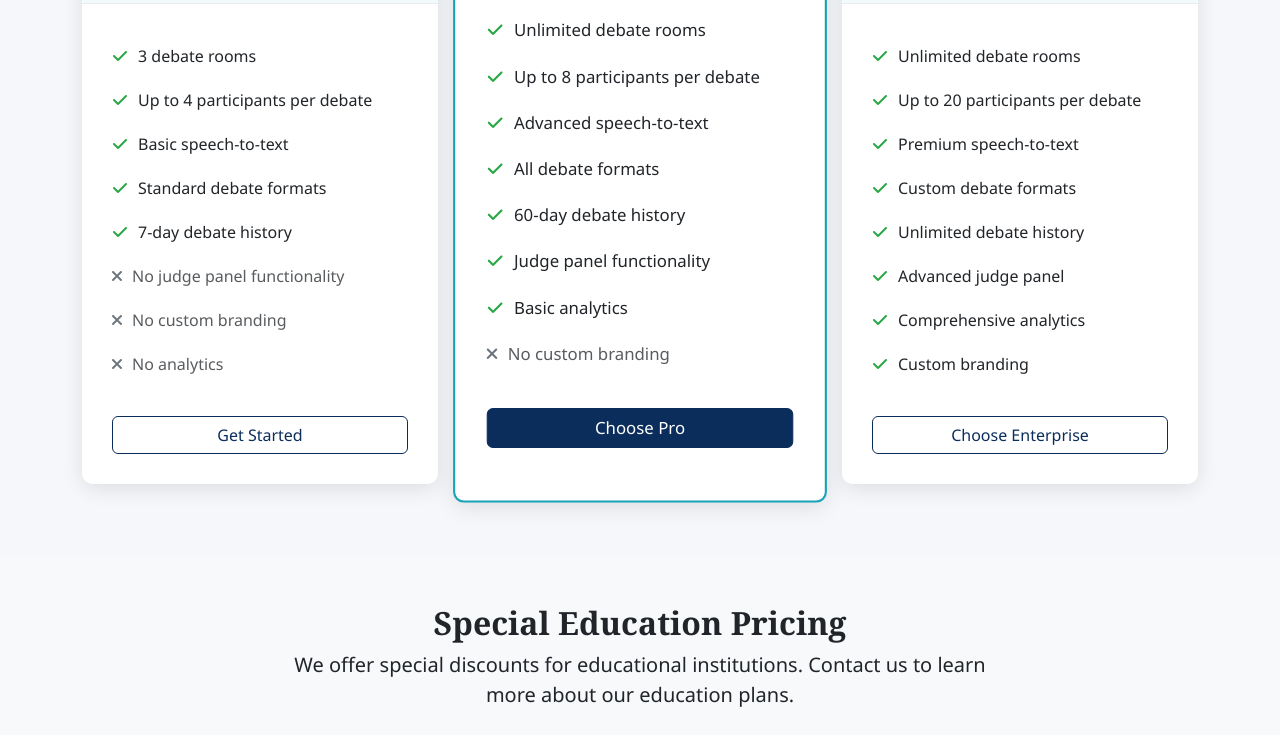
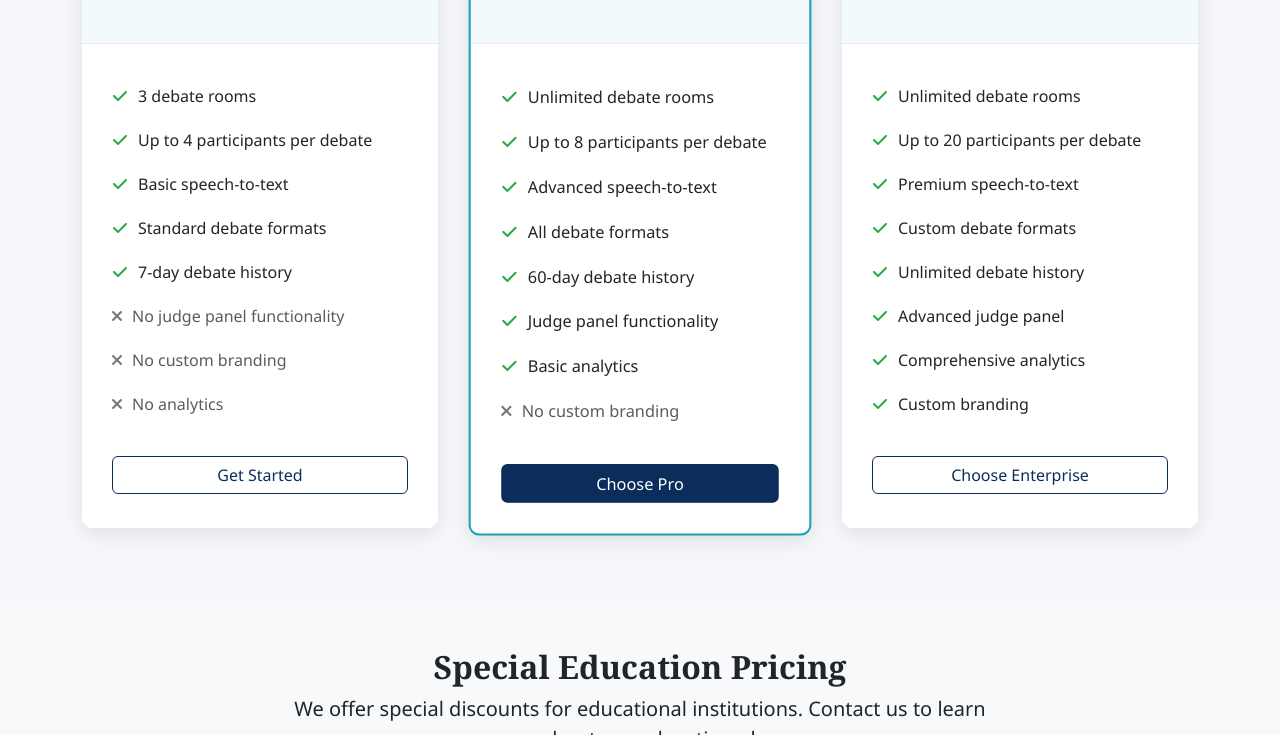
Before and after one commit to jennieIN404/diel, a website: page public/pricing.html in a window 1280 px wide. Shown: the part 744-1479 px from the top of the page. Drawn offline with nearby package versions, Linux system fonts and the light colour scheme.

Commit message:
Fix pricing cards getting cut off by adding margin-bottom

```diff
--- a/public/css/styles.css
+++ b/public/css/styles.css
@@ -915,6 +915,7 @@ h1, h2, h3, h4, h5, h6 {
     position: relative;
     z-index: 10;
     box-shadow: 0 5px 15px rgba(0, 0, 0, 0.05);
+    margin-bottom: 40px;
 }
 
 .form-switch .form-check-input {
@@ -939,11 +940,12 @@ h1, h2, h3, h4, h5, h6 {
 
 .pricing-card.popular {
     border: 2px solid var(--accent);
-    transform: scale(1.05);
+    transform: scale(1.02);
+    margin: 0 10px;
 }
 
 .pricing-card.popular:hover {
-    transform: scale(1.05) translateY(-10px);
+    transform: scale(1.02) translateY(-10px);
 }
 
 .popular-badge {
```
